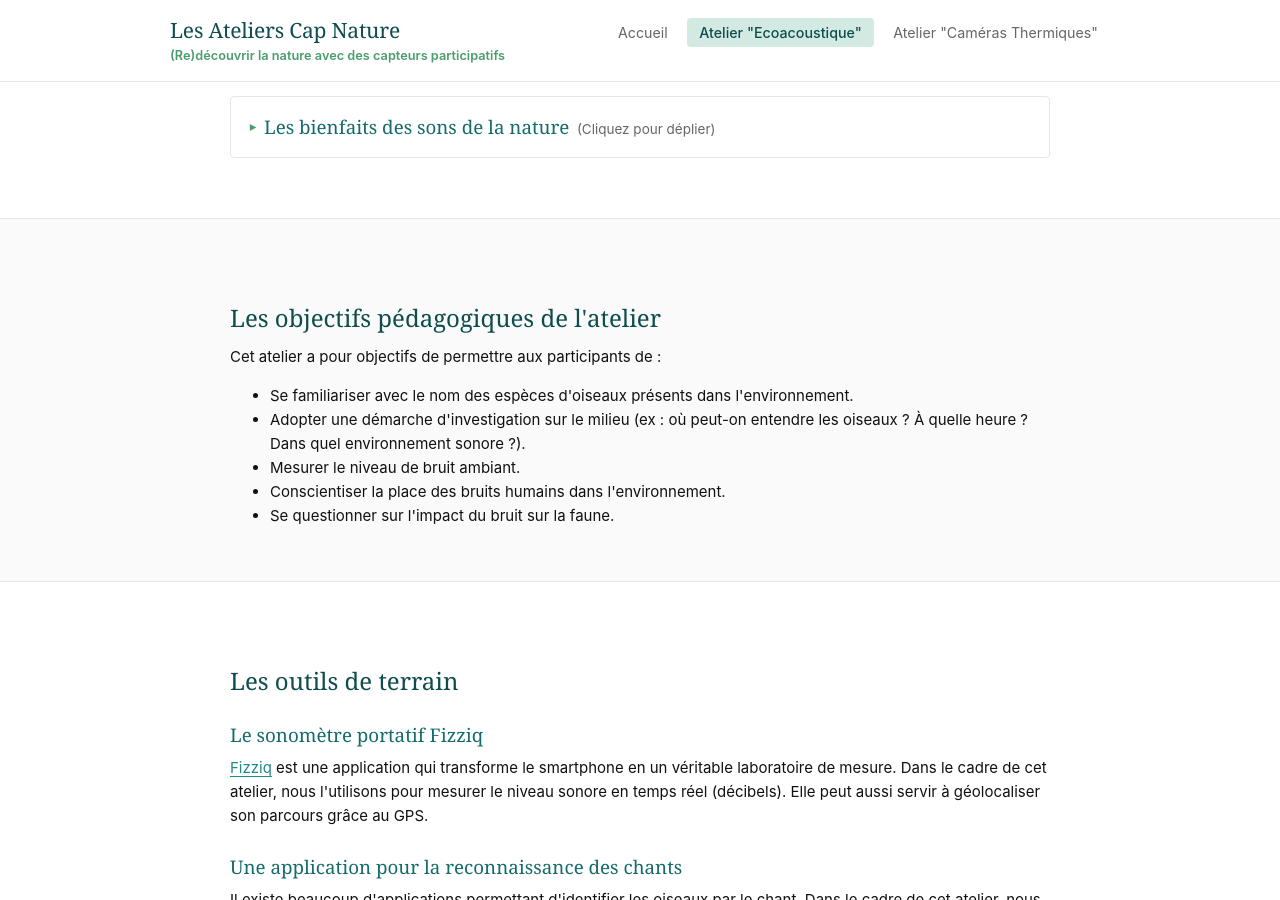
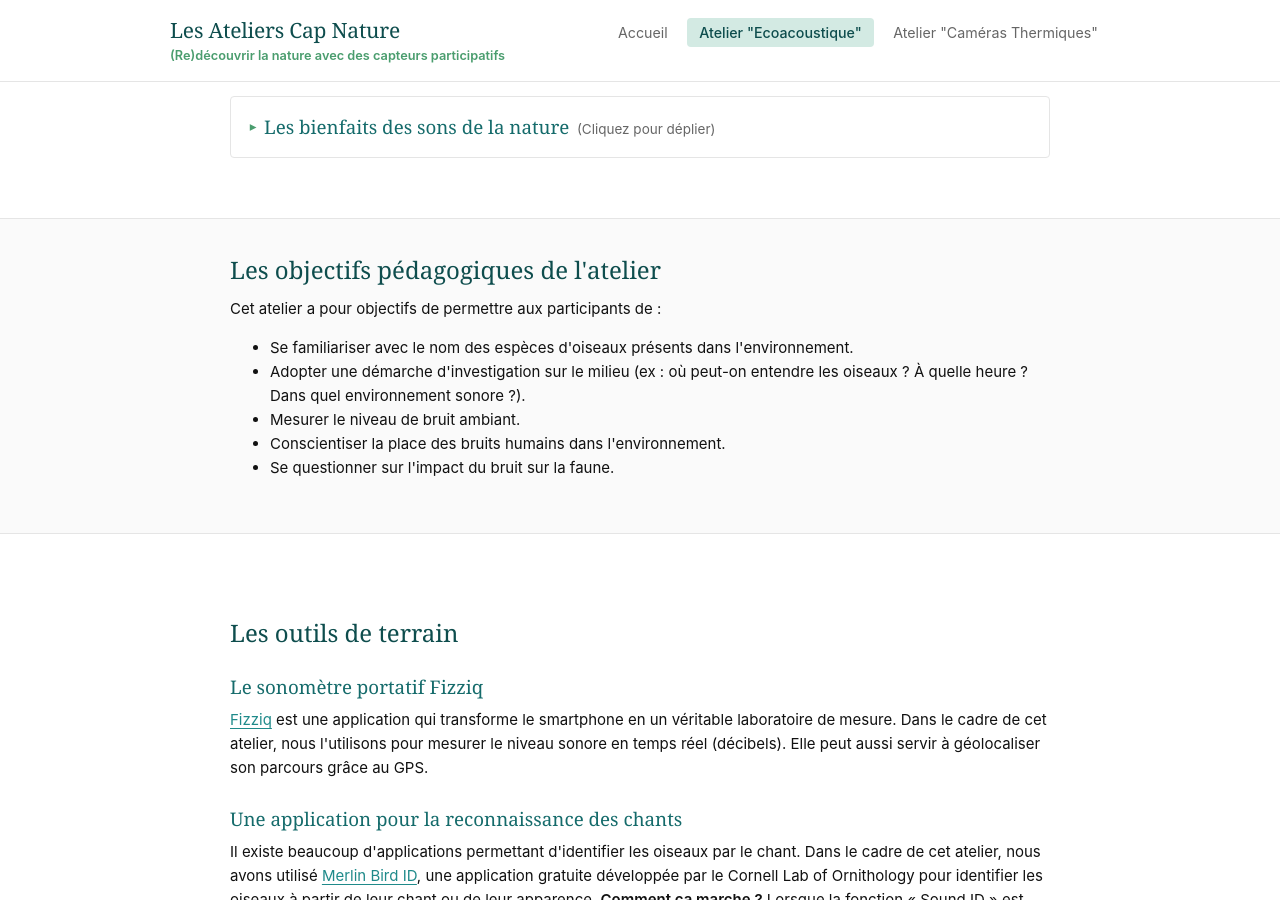
Before and after one commit to marieleapouliquen/wiki-cap-nature, a Jekyll site: the page built from _pages/module-oiseaux/index.md, in a window 1280 px wide and 900 px high, scrolled down 692 px. Built offline with Jekyll 4.4.1, drawn with Linux system fonts in a browser that asks for light colours.

Commit message:
Update index.md

```diff
--- a/_pages/module-oiseaux/index.md
+++ b/_pages/module-oiseaux/index.md
@@ -146,7 +146,7 @@ title: "À l'écoute des oiseaux et du paysage sonore"
 <section id="objectifs" class="section-full-bleed band-alt section-pad">
   <div class="container">
     <div class="page-content">
-      <h2>Les objectifs pédagogiques de l'atelier</h2>
+      <h2 style="margin-top: 0;">Les objectifs pédagogiques de l'atelier</h2>
       <p>Cet atelier a pour objectifs de permettre aux participants de :</p>
       <ul>
         <li>Se familiariser avec le nom des espèces d'oiseaux présents dans l'environnement.</li>
```
